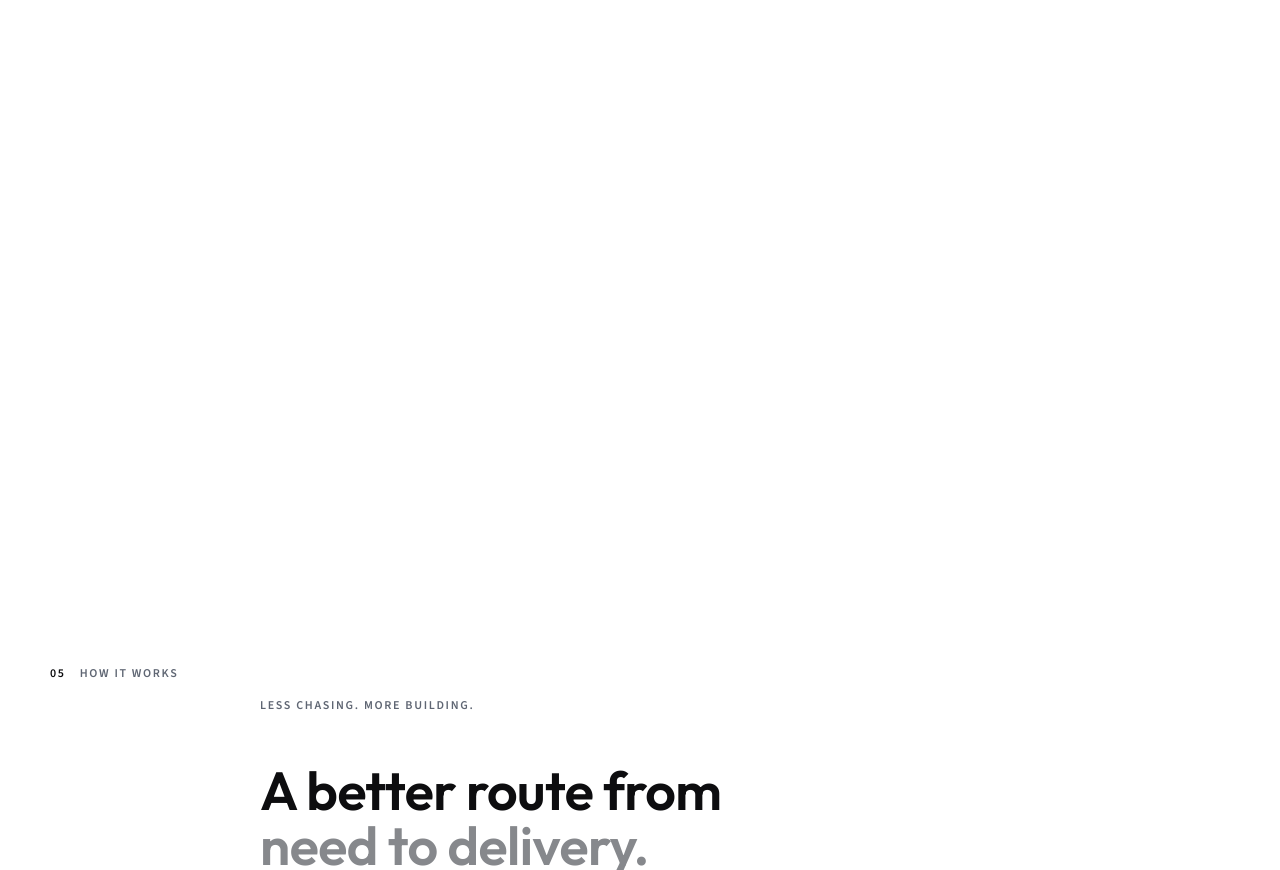
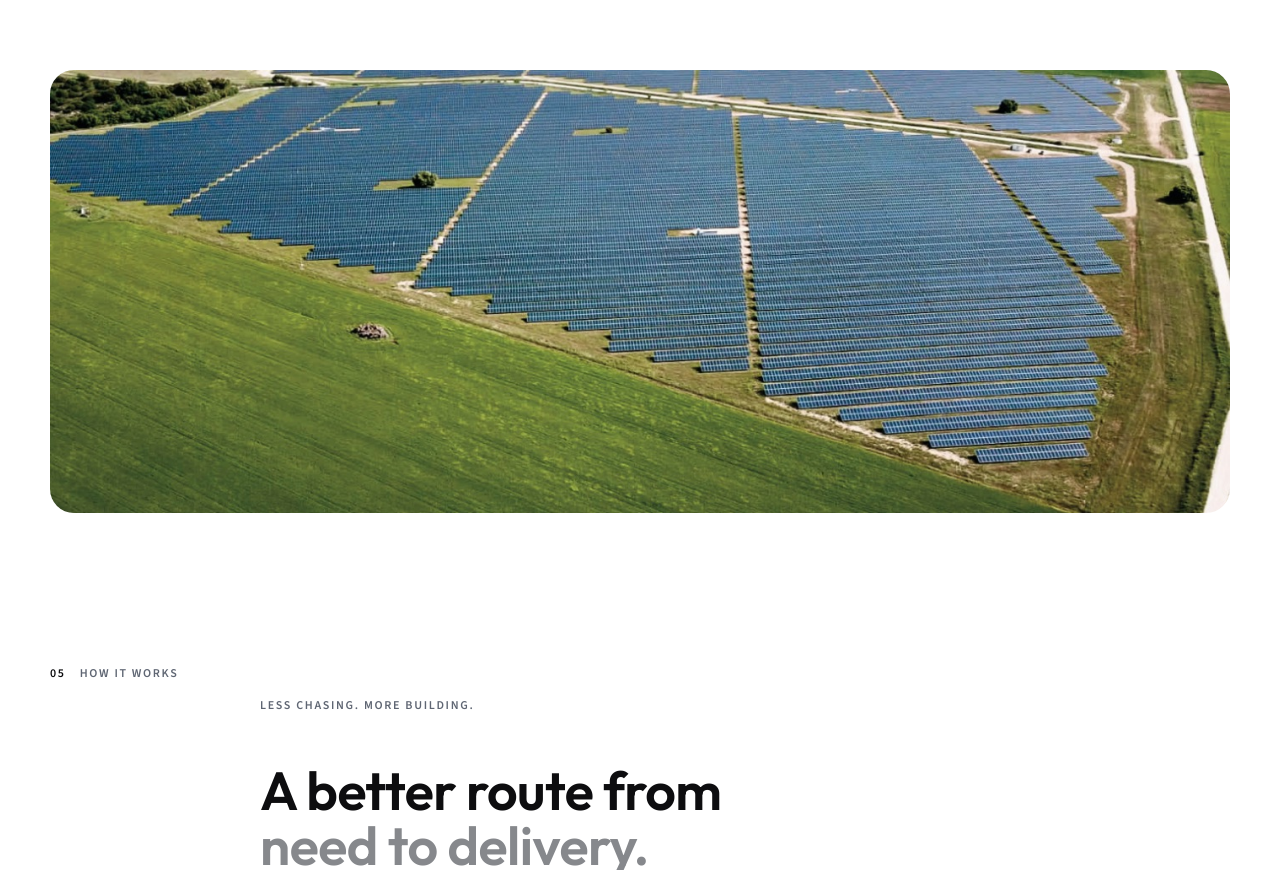
Before and after one commit to jimmyweng2026/uniglory-website, a website: page index.html in a window 1280 px wide. Shown: the part 3687-4557 px from the top of the page. Drawn offline with Linux system fonts and the light colour scheme.

Commit message:
Serve the home banner as JPEG: its AVIF cannot be painted
The AVIF that this banner encoded to reports the right dimensions in Chrome and
reports itself complete, but draws nothing. A canvas read-back returns a pixel sum
of zero, against 2,325,982 for the same frame as JPEG. The browser picks the AVIF
first, so the image box rendered empty and the JPEG fallback never fired.

This is the second time this has happened. solar-farm-horizon.avif failed the same
way earlier and was fixed the same way: drop the AVIF, serve the JPEG.

The more important finding is that my pixel checks could not have caught it. I had
been decompressing the encoded files with sips and sampling those pixels — but
sips is the tool that wrote them, so it reads its own output happily while Chrome
cannot paint it. Verifying a file with the same tool that produced it is not a
check. The only check that works is a canvas read-back inside Chrome, and that is
now the standard step for anything sips encodes as AVIF.

All four pages were re-checked that way. Of 17 images, this was the only one that
failed: 15 content images now pass, with the two logos excluded.

```diff
--- a/index.html
+++ b/index.html
@@ -590,7 +590,12 @@
           <div class="apps-block reveal">
             <figure class="apps-banner">
               <picture>
-                  <source type="image/avif" srcset="/images/apps-utility-scale.avif" />
+                  <!-- JPEG only. The AVIF this was encoded to reported correct
+                       dimensions in Chrome but could not be painted — a canvas
+                       read-back returned no pixels at all, so the image box
+                       rendered empty. Verified by canvas read-back, which is the
+                       only check that catches this; decoding with sips does not,
+                       because sips is the tool that writes these files. -->
                   <img
                     src="/images/apps-utility-scale.jpg"
                     alt="Aerial view of a utility-scale ground-mounted solar farm"
```
Also changed, not shown: images/apps-utility-scale.avif (deleted).
